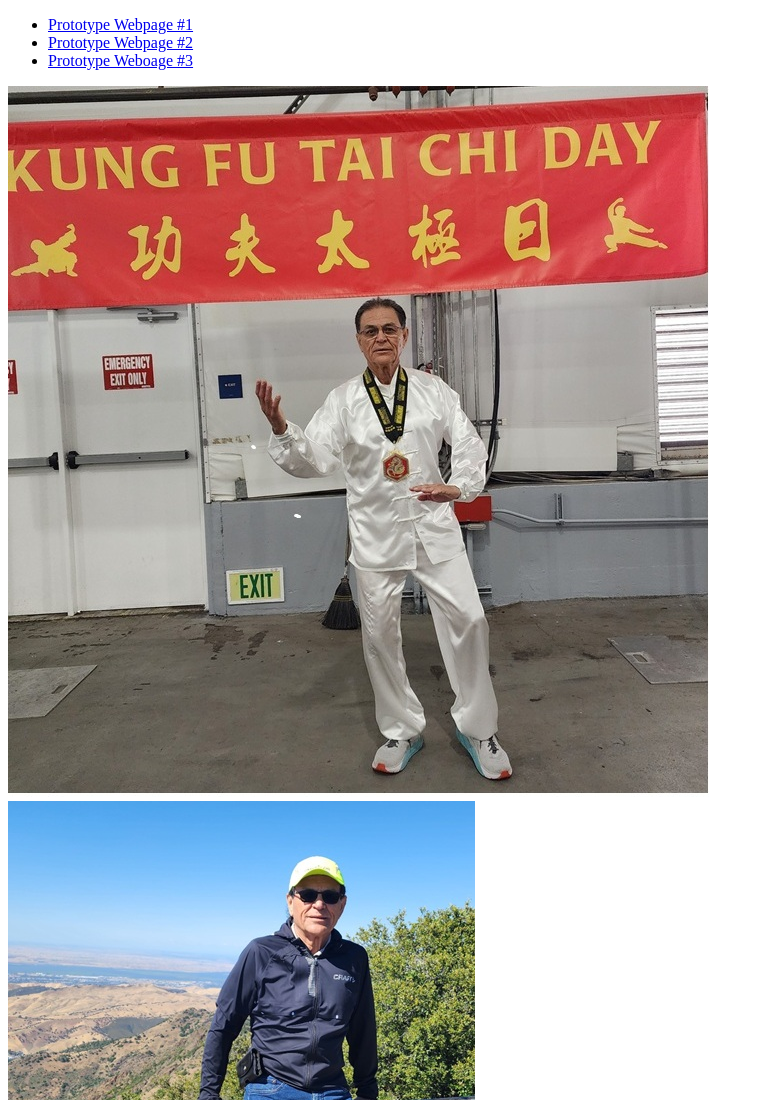
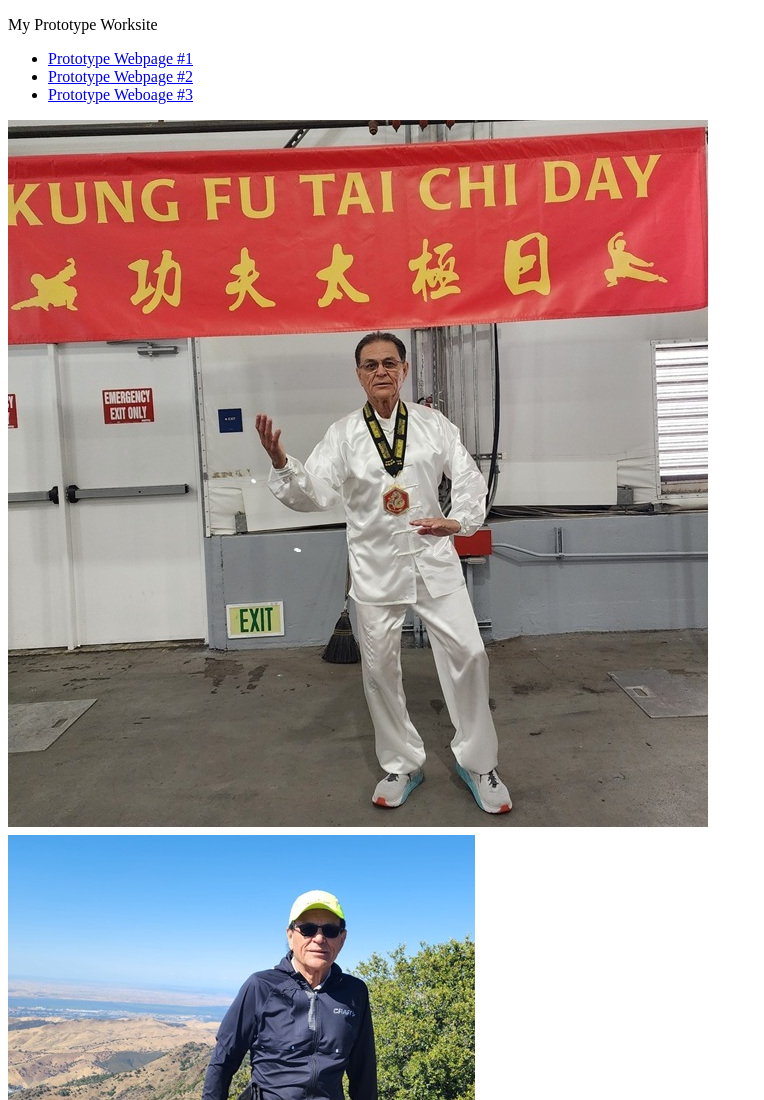
Before and after one commit to gramos-12/1st-repository, a plain HTML site: page index.html in a window 1280 px wide. Shown: the top 1100 px of the page, without its empty margins (0-764 px from the left). Drawn offline with Linux system fonts and the light colour scheme.

Commit message:
index.html

```diff
--- a/index.html
+++ b/index.html
@@ -6,6 +6,7 @@
   <title>Document</title>
 </head>
 <body>
+  <p>My Prototype Worksite</p>
   <nav>
     <ul>
       <li><a href="#">Prototype Webpage #1</a></li>
```
